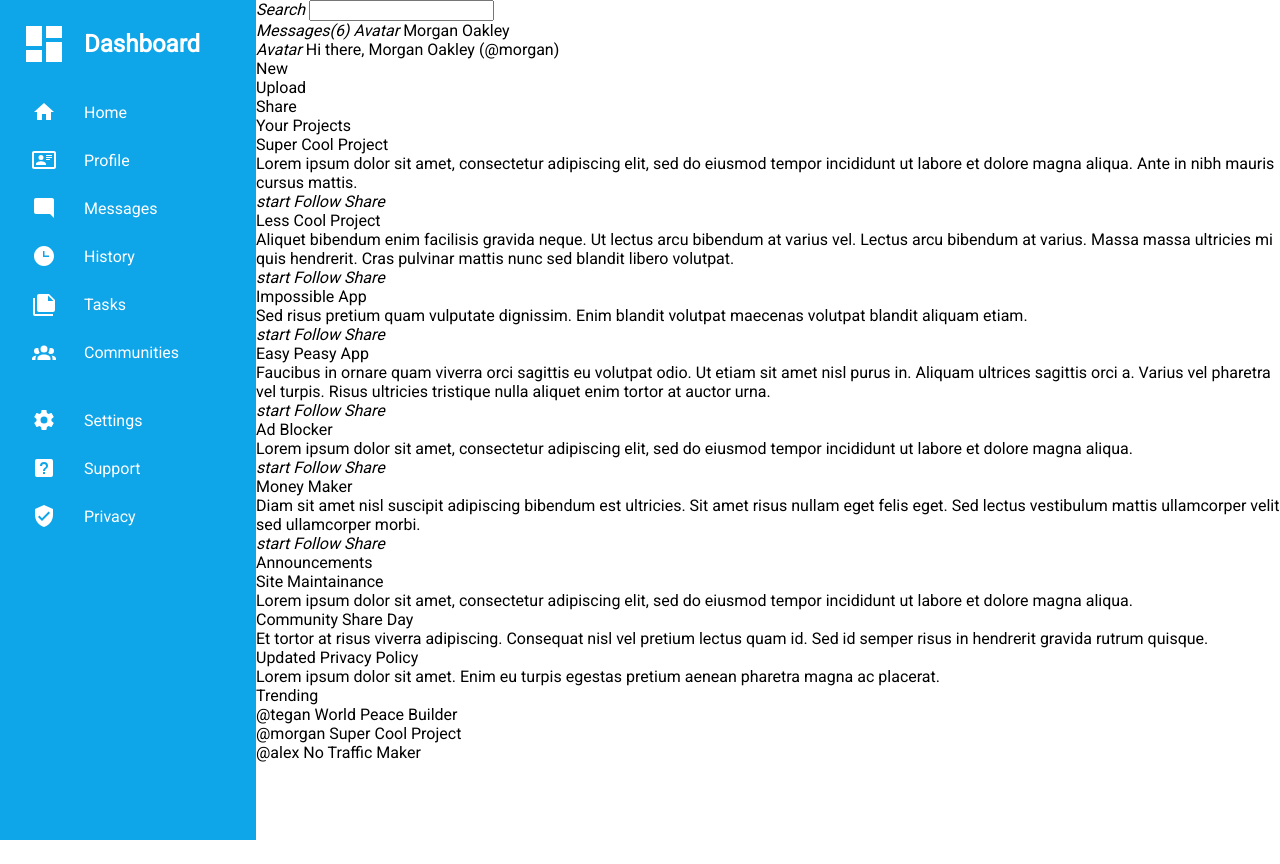
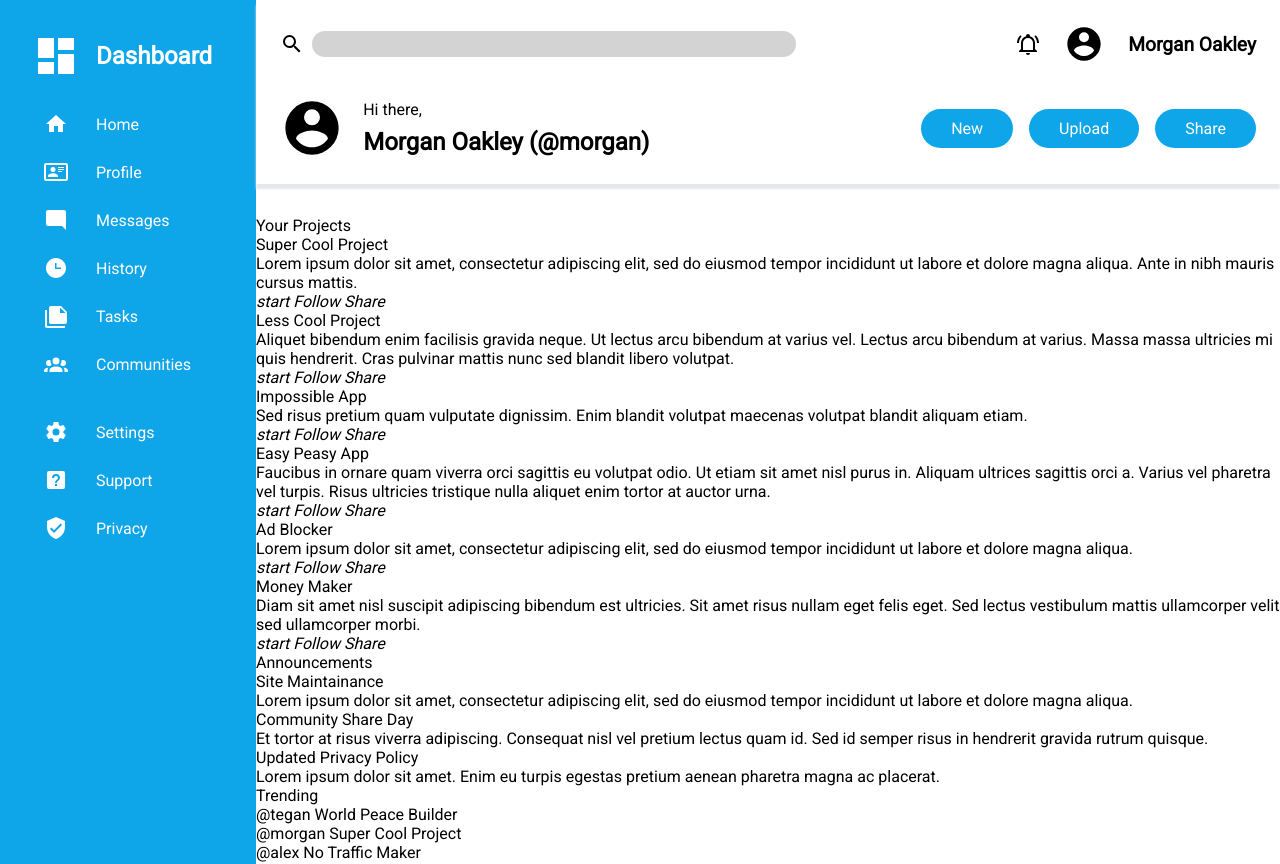
Before and after one commit to odin-project-works/intermediate-html-css-dashboard, a plain HTML site: page index.html in a window 1280 px wide. Before the commit the page ends 840 px from the top, so only its background shows below. Drawn offline with Linux system fonts and the light colour scheme.

Commit message:
style header

```diff
--- a/index.html
+++ b/index.html
@@ -63,19 +63,22 @@
 
     <div id="main">
         <div id="header">
+            <div id="header-quick-actions">
                 <div id="search">
-                <i class="search-icon">Search</i>
-                <input type="text">
+                    <img class="normal-icon" src="./assets/magnify.svg" alt="search icon">
+                    <input id="search-box" type="text">
                 </div>
                 <div id="member-info">
-                <i class="notifications">Messages(6)</i>
-                <i class="avatar">Avatar</i>
-                <span class="memeber-name">Morgan Oakley</span>
+                    <img src="./assets/bell-ring-outline.svg" alt="notifications" class="normal-icon">
+                    <img src="./assets/account-circle.svg" alt="account" class="avatar-small">
+                    <span id="member-name">Morgan Oakley</span>
                 </div>
+            </div>
+            <div id="header-actions">
                 <div id="member-greeting">
-                <i class="avatar">Avatar</i>
-                <span class="greeting-message">Hi there,</span>
-                <span class="member-name">Morgan Oakley</span><span class="member-twitter-handle"> (@morgan)</span>
+                    <i class="avatar-large"><img src="./assets/account-circle.svg" alt="account"></i>
+                    <span id="member-greeting-message">Hi there,</span>
+                    <span id="member-greeting-name">Morgan Oakley (@morgan)</span>
                </div>
                 <div id="member-functions">
                     <ul>
@@ -83,6 +86,7 @@
                         <li class="member-function">Upload</li>
                         <li class="member-function">Share</li>
                     </ul>
+                </div>
             </div>
         </div>
         <div id="content">
--- a/style.css
+++ b/style.css
@@ -1,10 +1,19 @@
+:root {
+    --normal-icon-width: 1.5rem;
+    --normal-icon-height: 1.5rem;
+}
+
+.normal-icon {
+   width: 1.5rem;
+   height: 1.5rem;
+}
+
 body {
     margin: 0;
     padding: 0;
     box-sizing: border-box;
     font-family: 'Roboto', sans-serif;
     display: grid;
-    /* grid-template-columns: minmax(10rem, 15rem) auto; */
     grid-template-columns: 1fr 4fr;
 }
 
@@ -15,10 +24,9 @@ ul {
 }
 
 #sidebar {
-    grid-column: 1 / 2;
     background-color: #0ea5e9;
     color: white;
-    padding: 20px;
+    padding: 2rem;
     height: 100vh;
 }
 
@@ -50,15 +58,6 @@ ul {
     margin-bottom: 20px;
 }
 
-/* .nav-menu-item {
-    display: grid;
-    grid-auto-flow: column;
-    align-items: center;
-    justify-content: start;
-    text-align: left;
-    gap: 1rem;
-} */
-
 .nav-menu-item-icon {
     padding: .75rem .75rem .75rem .75rem;
     width: 1.5rem;
@@ -67,6 +66,108 @@ ul {
 }
 
 #main {
-    grid-column: 2 / 3;
     height: 100vh;
 }
+
+#header {
+    padding: 1.5rem;
+    box-shadow: 0 5px 2px #E5E7EB;
+}
+
+#header-quick-actions {
+    margin-bottom: 2rem;
+    display: grid;
+    grid-template-columns: 2fr 1fr;
+    grid-auto-flow: column;
+    gap: 2rem;
+    align-items: center;
+    justify-content: center;
+}
+
+#search {
+    display: grid;
+    grid-auto-flow: column;
+    align-items: center;
+    justify-content: start;
+    gap: .5rem;
+}
+
+#search-icon {
+    width: 1.5rem;
+    height: 1.5rem;
+}
+
+#search-box {
+    width: 30rem;
+    line-height: 1.5rem;
+    background-color: lightgray;
+    border: none;
+    border-radius: 20px;
+}
+
+#member-info {
+    display: grid;
+    grid-auto-flow: column;
+    justify-content: end;
+    align-items: center;
+    gap: 1.5rem;
+}
+
+.avatar-small {
+    height: 2.5rem;
+    width: 2.5rem;
+}
+
+#member-name {
+    font-size: 1.2rem;
+    font-weight: bold;
+}
+
+#header-actions {
+    display: grid;
+    grid-template-columns: 2fr 1fr;
+    grid-auto-flow: column;
+    align-items: center;
+}
+
+#member-greeting {
+    display: grid;
+    grid-auto-flow: column;
+    justify-content: start;
+    align-items: center;
+}
+
+.avatar-large {
+    grid-row: 1 / 3;
+    grid-column: 1 / 2;
+    width: 4rem;
+    height: 4rem;
+    margin-right: 1.2rem;
+}
+
+#member-greeting-name {
+    font-size: 24px;
+    font-weight: bold;
+}
+
+#member-functions ul {
+    display: grid;
+    grid-auto-flow: column;
+    padding: 0;
+    margin: 0;
+    list-style-type: none;
+    gap: 1rem;
+    justify-content: end;
+}
+
+.member-function {
+    background-color:#0ea5e9;
+    color: white;
+    border-radius: 20px;
+    text-align: center;
+    padding: 10px 30px;
+}
+
+#content {
+    margin-top: 2rem;
+}
```
Also changed, not shown: assets/account-circle.svg (added), assets/bell-ring-outline.svg (added), assets/magnify.svg (added). Lines whose indentation alone changed are shown as unchanged.
